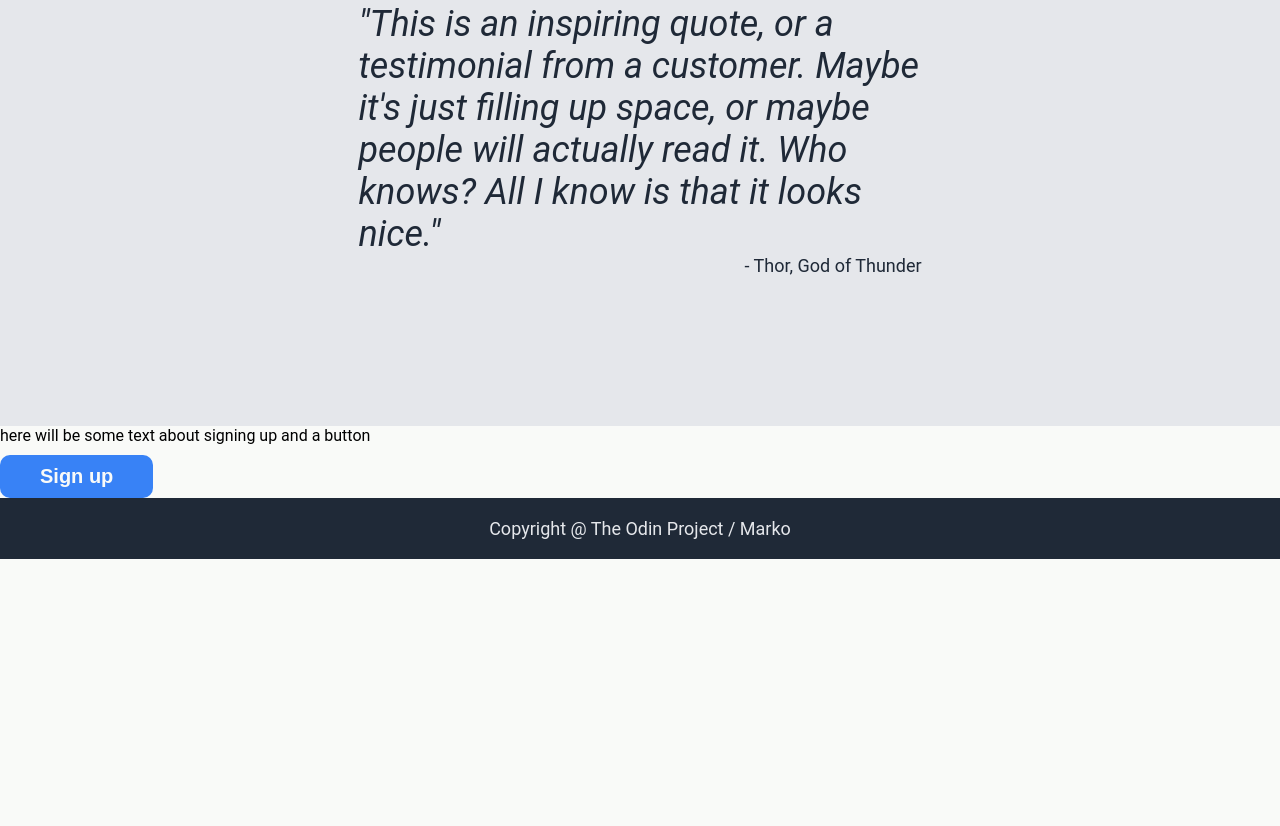
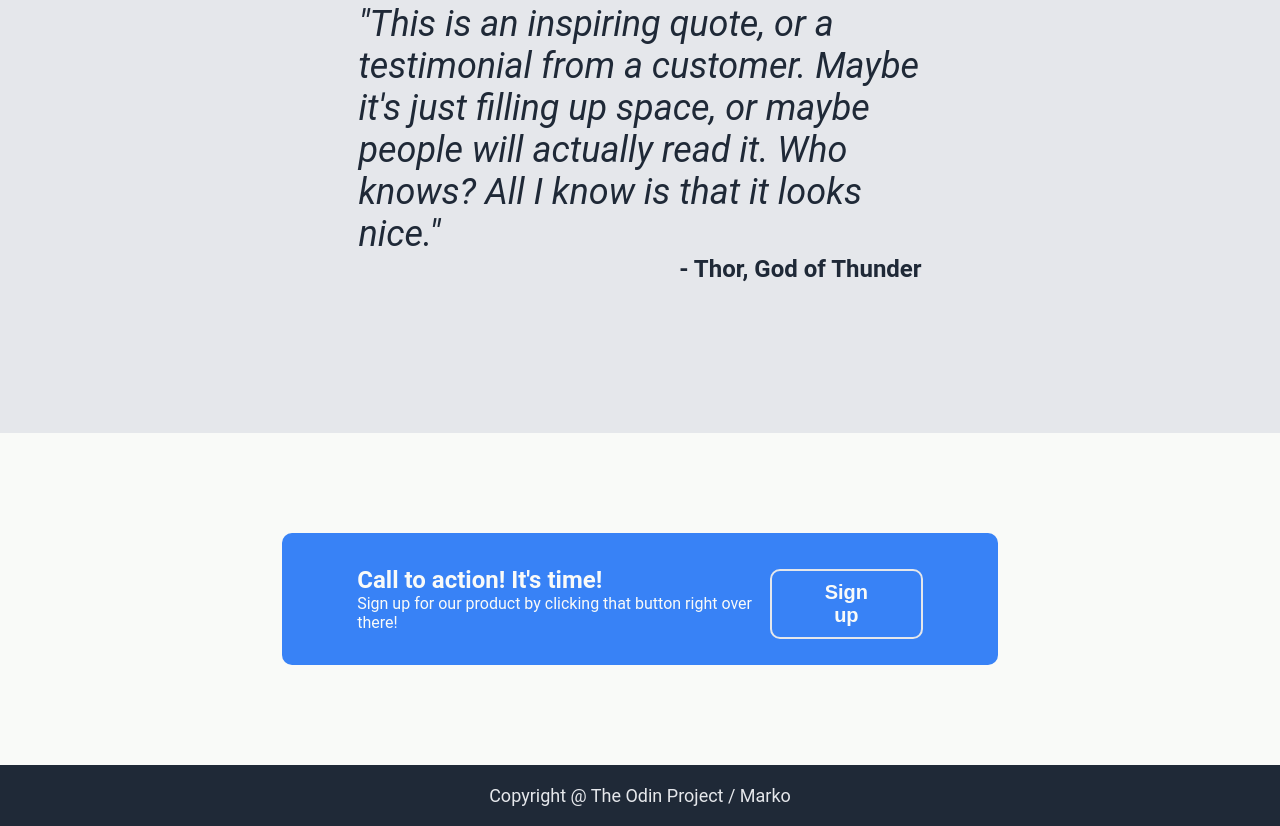
Before and after one commit to Markuut/landing-page, a plain HTML site: page index.html in a window 1280 px wide. Shown: the part 2191-3017 px from the top of the page. Before the commit the page ends 2750 px from the top, so only its background shows below. Drawn offline with Linux system fonts and the light colour scheme.

Commit message:
Add styles to sign-up container.
Website should be finished now.

```diff
--- a/index.html
+++ b/index.html
@@ -4,7 +4,7 @@
     <meta charset="UTF-8">
     <meta name="viewport" content="width=device-width, initial-scale=1.0">
     <title>The Landing Page</title>
-    <link rel="stylesheet" href="styles.css">
+    <link href="styles.css" rel="stylesheet">
 </head>
 <body>
     <header class="dark-background-color">
@@ -55,8 +55,11 @@
         <p class="quote-text dark-text">"This is an inspiring quote, or a testimonial from a customer. Maybe it's just filling up space, or maybe people will actually read it. Who knows? All I know is that it looks nice."</p>
         <p class="quote-name">- Thor, God of Thunder</p>
     </div>
-    <div class="sign-up-container">
-        <p>here will be some text about signing up and a button</p>
+    <div class="sign-up-container bright-color center-content">
+        <div class="sign-up-text white-text">
+            <p class="sign-up-header">Call to action! It's time!</p>
+            <p>Sign up for our product by clicking that button right over there!</p>
+        </div>
         <button>Sign up</button>
     </div>
     <footer class="dark-background-color center-content hero-secondary-text">
--- a/styles.css
+++ b/styles.css
@@ -54,7 +54,7 @@ footer {
 }
 
 .information-header-text {
-    font-weight: 900px;
+    font-weight: bold;
     padding: 25px;
     text-align: center;
 }
@@ -112,7 +112,8 @@ footer {
 }
 
 .quote-name {
-    font-size: 18px;
+    font-size: 24px;
+    font-weight: bold;
     color: #1f2937;
     align-self: flex-end;
 }
@@ -138,7 +139,7 @@ footer {
 
 .hero-main-text {
     font-size: 48px;
-    font-weight: 900px;
+    font-weight: bold;
 }
 
 .header-logo-text {
@@ -167,6 +168,29 @@ footer {
     background-color: #e5e7eb;
 }
 
+.sign-up-container {
+    display: flex;
+    margin: 100px 22vw;
+    padding: 2vw;
+    border-radius: 10px;
+    justify-content: space-between;
+}
+
+.sign-up-text {
+    flex-direction: column;
+    margin-left: 50px;
+}
+
+.sign-up-header {
+    font-size: 24px;
+    font-weight: bold;
+}
+
+.sign-up-container button {
+    margin-right: 50px;
+    border: #E5E7EB solid 2px;
+}
+
 button {
     background-color: #3882F6;
     color: #F9FaF8;
```
